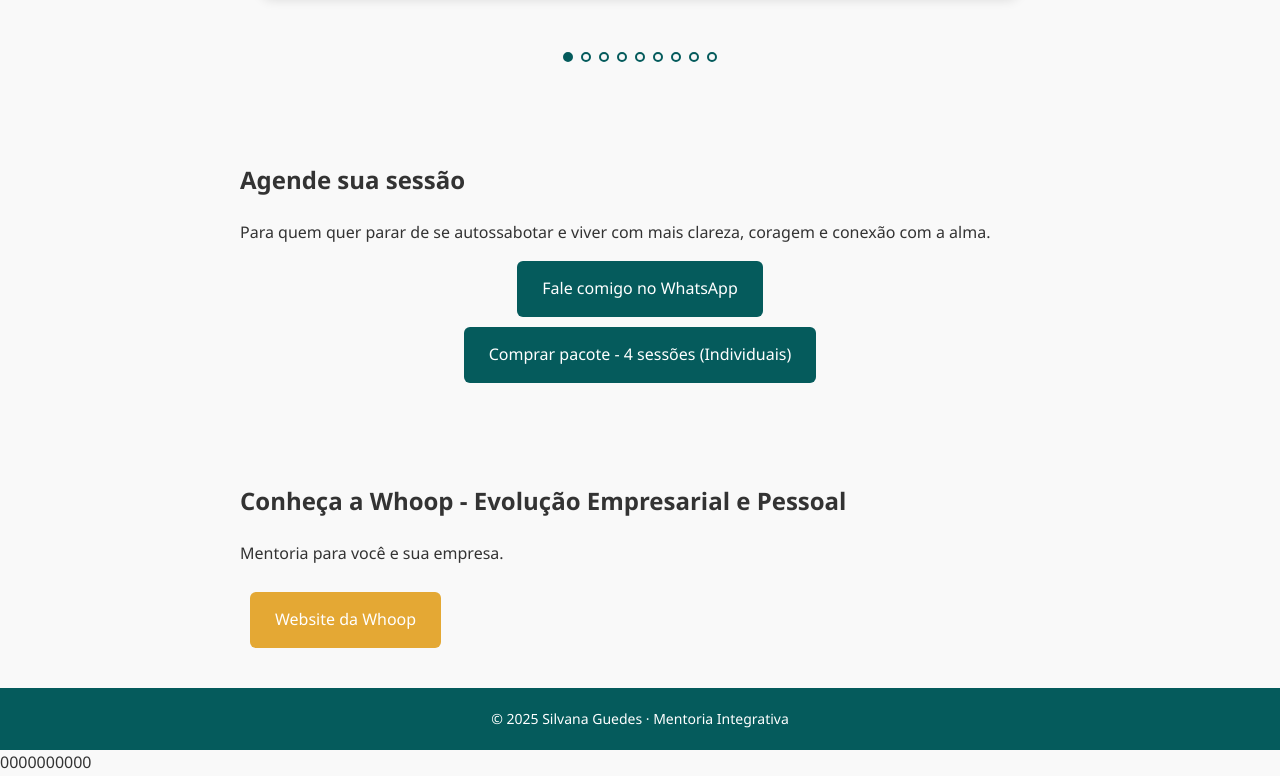
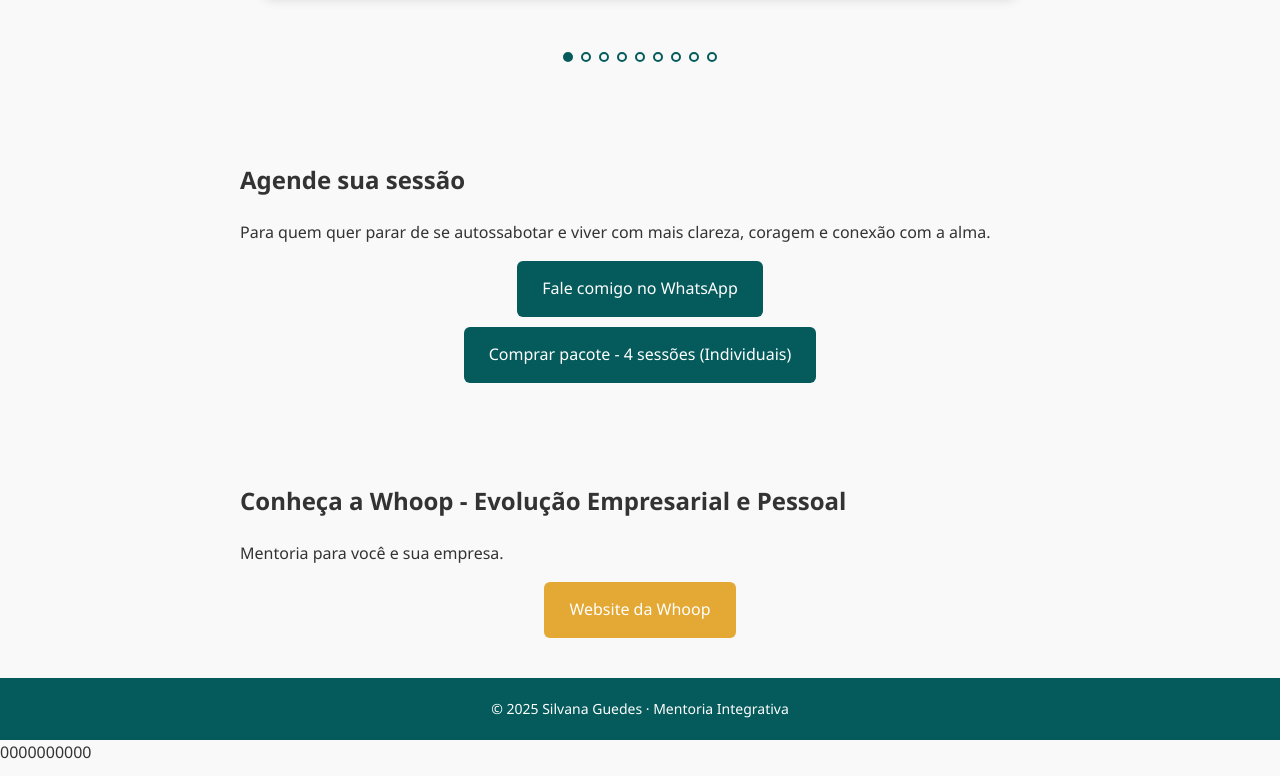
Before and after one commit to silvanahguedes/silvanahguedes.github.io, a plain HTML site: page index.html in a window 1280 px wide. Shown: the part 2763-3539 px from the top of the page. Drawn offline with Linux system fonts and the light colour scheme.

Commit message:
Update style.css

```diff
--- a/style.css
+++ b/style.css
@@ -185,7 +185,7 @@ img.profile {
   background-color: #034344;
 }
 
-/* Botão Whoop (estilo do outro site) */
+/* Botão Whoop (cores do outro site) */
 .whoop-button {
   background-color: #E4A834;
   color: white;
@@ -195,8 +195,9 @@ img.profile {
   border-radius: 6px;
   cursor: pointer;
   text-decoration: none;
-  display: inline-block;
-  margin: 10px 10px 0 10px;
+  display: block;
+  width: max-content;
+  margin: 10px auto 0;
 }
 
 .whoop-button:hover {
```
